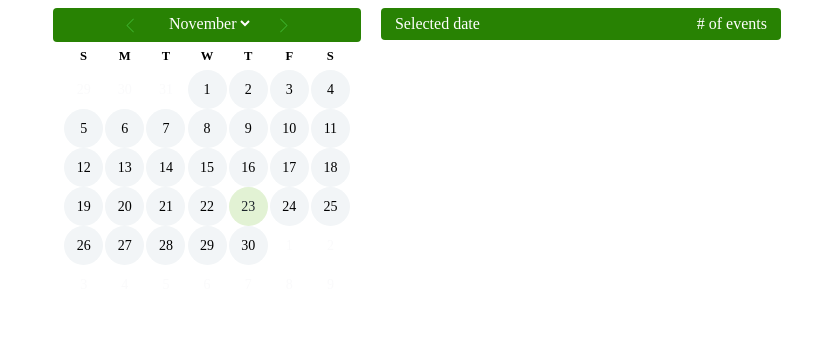
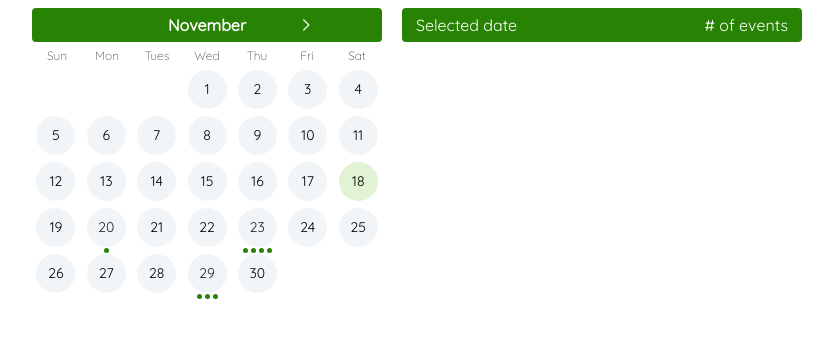
Before and after one commit to jamesvdinh/blue-zones-test, a plain HTML site: page index.html in a window 1280 px wide. Shown: the whole page, without its empty margins (213-1046 px from the left). Drawn offline with nearby package versions, Linux system fonts and the light colour scheme.

Commit message:
updated styling

```diff
--- a/calendar.js
+++ b/calendar.js
@@ -14,9 +14,48 @@ eventDates[day1] = [
         location: "Location",
         desc: "Lorem ipsum dolor sit amet, consectetur adipiscing elit, sed do eiusmod tempor incididunt ut labore et dolore magna aliqua."
     },
+    {
+        title: "Event Name",
+        time: "18:30 - 19:30",
+        location: "Location",
+        desc: "Lorem ipsum dolor sit amet, consectetur adipiscing elit, sed do eiusmod tempor incididunt ut labore et dolore magna aliqua."
+    },
+    {
+        title: "Event Name",
+        time: "18:30 - 19:30",
+        location: "Location",
+        desc: "Lorem ipsum dolor sit amet, consectetur adipiscing elit, sed do eiusmod tempor incididunt ut labore et dolore magna aliqua."
+    },
+    {
+        title: "Event Name",
+        time: "18:30 - 19:30",
+        location: "Location",
+        desc: "Lorem ipsum dolor sit amet, consectetur adipiscing elit, sed do eiusmod tempor incididunt ut labore et dolore magna aliqua."
+    },
 ]
-let day2 = formatDate(new Date('December 20, 2023'))
+let day2 = formatDate(new Date('November 20, 2023'))
 eventDates[day2] = [
+    {
+        title: "Event Name",
+        time: "18:30 - 19:30",
+        location: "Location",
+        desc: "Lorem ipsum dolor sit amet, consectetur adipiscing elit, sed do eiusmod tempor incididunt ut labore et dolore magna aliqua."
+    },
+]
+let day3 = formatDate(new Date('November 29, 2023'))
+eventDates[day3] = [
+    {
+        title: "Event Name",
+        time: "18:30 - 19:30",
+        location: "Location",
+        desc: "Lorem ipsum dolor sit amet, consectetur adipiscing elit, sed do eiusmod tempor incididunt ut labore et dolore magna aliqua."
+    },
+    {
+        title: "Event Name",
+        time: "18:30 - 19:30",
+        location: "Location",
+        desc: "Lorem ipsum dolor sit amet, consectetur adipiscing elit, sed do eiusmod tempor incididunt ut labore et dolore magna aliqua."
+    },
     {
         title: "Event Name",
         time: "18:30 - 19:30",
@@ -31,21 +70,25 @@ let flatpickr = $('#calendar .placeholder').flatpickr({
   maxDate: new Date(new Date().setMonth(new Date().getMonth() + 5)),
   showMonths: 1,
   enable: Object.keys(eventDates),
-  disableMobile: "true",
-  onChange: function(date, str, inst) {
+  disableMobile: true,
+  monthSelectorType: "static",
+  defaultDate: new Date(),
+  onReady: function() {showDots()},
+  onChange: function(date, str) {
     let contents = '';
     if(date.length) {
         for(i=0; i < eventDates[str].length; i++) {
             contents += `<div class="event"><div class="title-container"><span class="title">${eventDates[str][i].title}</span><span class="location">${eventDates[str][i].time}/${eventDates[str][i].location}</span></div><div class="event-desc">${eventDates[str][i].desc}</div></div>`;
       }
     }
-    $('.selected-date').html(flatpickr.formatDate(date[0], 'l, F J'));
+    $('.selected-date').html(flatpickr.formatDate(date[0], 'F J, Y'));
     $('.num-events').html(`(${eventDates[str].length} event${eventDates[str].length == 1 ? '' : 's'})`);
     $('.calendar-events').html(contents)
+    showDots();
   },
   locale: {
     weekdays: {
-      shorthand: ["S", "M", "T", "W", "T", "F", "S"],
+      shorthand: ["Sun", "Mon", "Tues", "Wed", "Thu", "Fri", "Sat"],
       longhand: [
         "Sunday",
         "Monday",
@@ -59,30 +102,26 @@ let flatpickr = $('#calendar .placeholder').flatpickr({
   }
 })
 
-// eventCaledarResize($(window));
-// $(window).on('resize', function() {
-//   eventCaledarResize($(this))
-// })
+function showDots() {
+    const enabled = Array.from(
+        document.querySelectorAll('.flatpickr-day')
+    ).filter(el => !el.closest('.flatpickr-disabled'));
 
-// function eventCaledarResize($el) {
-//   let width = $el.width()
-//   if(flatpickr.selectedDates.length) {
-//     flatpickr.clear()
-//   }
-//   if(width >= 992 && flatpickr.config.showMonths !== 3) {
-//     flatpickr.set('showMonths', 1)
-//     flatpickr.set('maxDate', maxDate[3])
-//   }
-//   if(width < 992 && width >= 768 && flatpickr.config.showMonths !== 2) {
-//     flatpickr.set('showMonths', 2)
-//     flatpickr.set('maxDate', maxDate[2])
-//   }
-//   if(width < 768 && flatpickr.config.showMonths !== 1) {
-//     flatpickr.set('showMonths', 1)
-//     flatpickr.set('maxDate', maxDate[1])
-//     $('.flatpickr-calendar').css('width', '')
-//   }
-// }
+    for (const event in enabled) {
+        const formattedDate = formatDate(new Date($(enabled[event]).attr('aria-label')));
+        const events = eventDates[formattedDate];
+        let dot_container = document.createElement("div");
+        dot_container.classList.add("dot-container");
+
+        for (let i = 0; i < events.length; i++) {
+            if (i === 4) {break;}
+            const dot = document.createElement("span");
+            dot.classList.add("dot");
+            $(dot_container).append(dot);
+        }
+        enabled[event].appendChild(dot_container);
+    }
+}
 
 function formatDate(date) {
     let d = date.getDate();
--- a/styles.css
+++ b/styles.css
@@ -1,3 +1,5 @@
+@import url('https://fonts.googleapis.com/css2?family=Quicksand:wght@300;400&display=swap');
+
 .calendar-container {
   display: flex;
   flex-flow: row wrap;
@@ -6,6 +8,7 @@
   margin: auto;
   justify-content: center;
   align-items: start;
+  font-family: 'Quicksand', sans-serif;
 }
 .cal-modal {
   background: #ffffff;
@@ -35,6 +38,7 @@
   box-shadow: none;
   color: #000000;
   top: 0;
+  width: unset;
 }
 #calendar .flatpickr-calendar .flatpickr-innerContainer {
   overflow: visible;
@@ -50,6 +54,13 @@
 }
 #calendar .flatpickr-calendar .flatpickr-months .flatpickr-month .flatpickr-current-month {
   font-size: 16px;
+  padding: 0;
+  display: flex;
+  justify-content: center;
+  align-items: center;
+}
+.flatpickr-month .flatpickr-current-month span.cur-month {
+  margin-left: unset;
 }
 .flatpickr-current-month .flatpickr-monthDropdown-months option {
   color: black;
@@ -61,17 +72,22 @@
   top: 0;
 }
 #calendar .flatpickr-calendar .flatpickr-months .flatpickr-prev-month svg, #calendar .flatpickr-calendar .flatpickr-months .flatpickr-next-month svg {
-  height: 15px;
-  width: 15px;
+  height: 12px;
+  width: 12px;
 }
 #calendar .flatpickr-calendar .flatpickr-months .flatpickr-prev-month svg path, #calendar .flatpickr-calendar .flatpickr-months .flatpickr-next-month svg path {
-  fill: #3DAE2B;
+  fill: #ffffff;
+  stroke: #fff;
+  stroke-width: 1;
 }
 #calendar .flatpickr-calendar .flatpickr-months .flatpickr-prev-month {
   left: 70px;
   display: flex;
   align-items: center;
   padding: 0;
+}
+#calendar .flatpickr-calendar .flatpickr-months .flatpickr-prev-month.flatpickr-disabled svg, #calendar .flatpickr-calendar .flatpickr-months .flatpickr-next-month.flatpickr-disabled svg {
+  display: none;
 }
 #calendar .flatpickr-calendar .flatpickr-months .flatpickr-next-month {
   right: 70px;
@@ -80,9 +96,8 @@
   padding: 0;
 }
 #calendar .flatpickr-calendar .flatpickr-weekdays .flatpickr-weekdaycontainer {
-  max-width: 307.875px;
-  padding: 0 10px;
   position: relative;
+  justify-content: space-evenly;
 }
 #calendar .flatpickr-calendar .flatpickr-weekdays .flatpickr-weekdaycontainer::after {
   content: "";
@@ -97,19 +112,28 @@
   content: none;
 }
 #calendar .flatpickr-calendar .flatpickr-weekdays .flatpickr-weekdaycontainer .flatpickr-weekday {
-  color: #000000;
-  font-weight: 700;
+  color: #4F4F4F;
+  font-weight: 100;
+  font-size: 12px;
+}
+#calendar .flatpickr-calendar .flatpickr-days {
+  width: 350px;
 }
 #calendar .flatpickr-calendar .dayContainer {
   box-shadow: none;
-  padding: 0 10px;
   position: static;
+  gap: 7px;
+  justify-content: space-evenly;
+  width: unset;
+  max-width: unset;
+  min-width: unset;
 }
 #calendar .flatpickr-calendar .dayContainer:last-child::after {
   content: none;
 }
 #calendar .flatpickr-calendar .flatpickr-day {
-  background: rgb(226, 242, 212);
+  /* background: rgb(226, 242, 212); */
+  background: #F2F5F7;
   border: 0;
   color: #1D252C;
   font-weight: 500;
@@ -130,9 +154,8 @@
 }
 #calendar .flatpickr-calendar .flatpickr-day.nextMonthDay, #calendar .flatpickr-calendar .flatpickr-day.prevMonthDay {
   background: none;
-  color: rgba(207, 210, 211, 0.1) !important;
   cursor: default;
-  visibility: visible;
+  visibility: hidden;
 }
 .events-container {
   text-align: center;
@@ -184,3 +207,22 @@
 .calendar-events .event .location {
   font-size: 16px;
 }
+#calendar .flatpickr-calendar .flatpickr-day.today {
+  background-color: rgb(226, 242, 212);
+}
+.dot-container {
+  display: flex;
+  flex-flow: row nowrap;
+  column-gap: 3px;
+  justify-content: center;
+  margin-top: 1px;
+}
+.dot {
+  width: 5px;
+  height: 5px;
+  border-radius: 150px;
+  left: calc(50% - 1.5px);
+  content: " ";
+  display: block;
+  background: #288203;
+}
```
